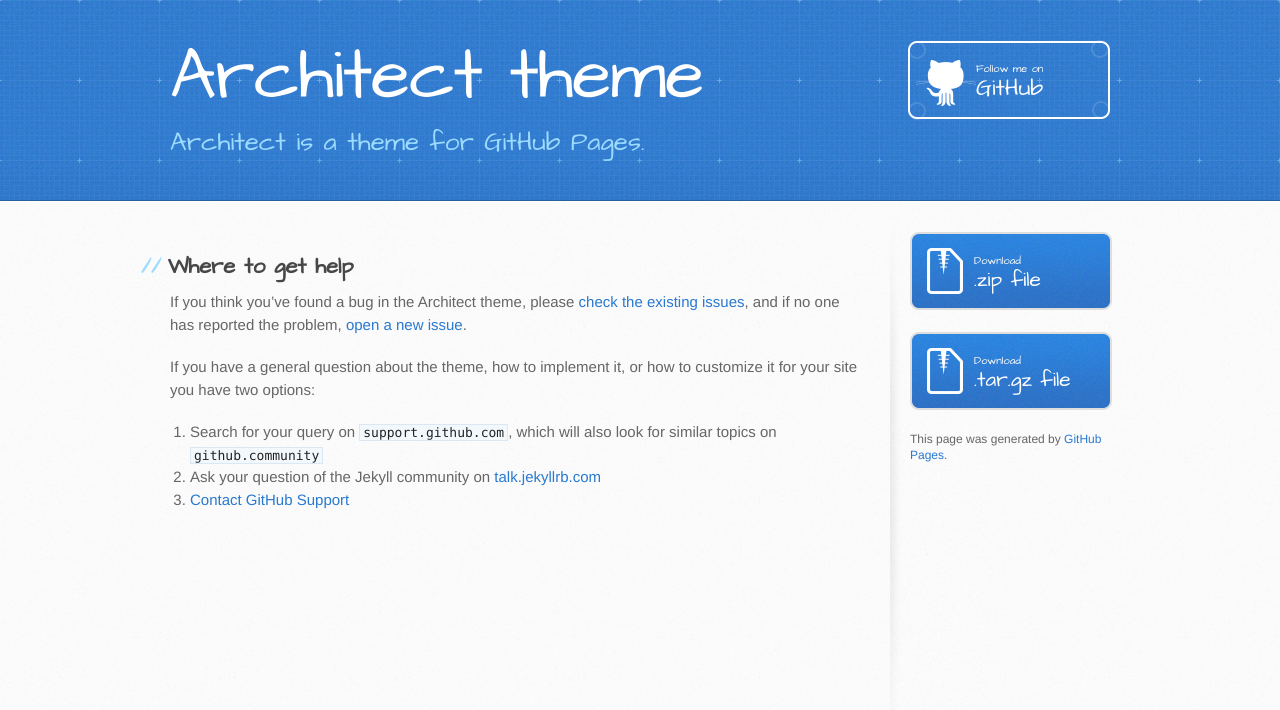
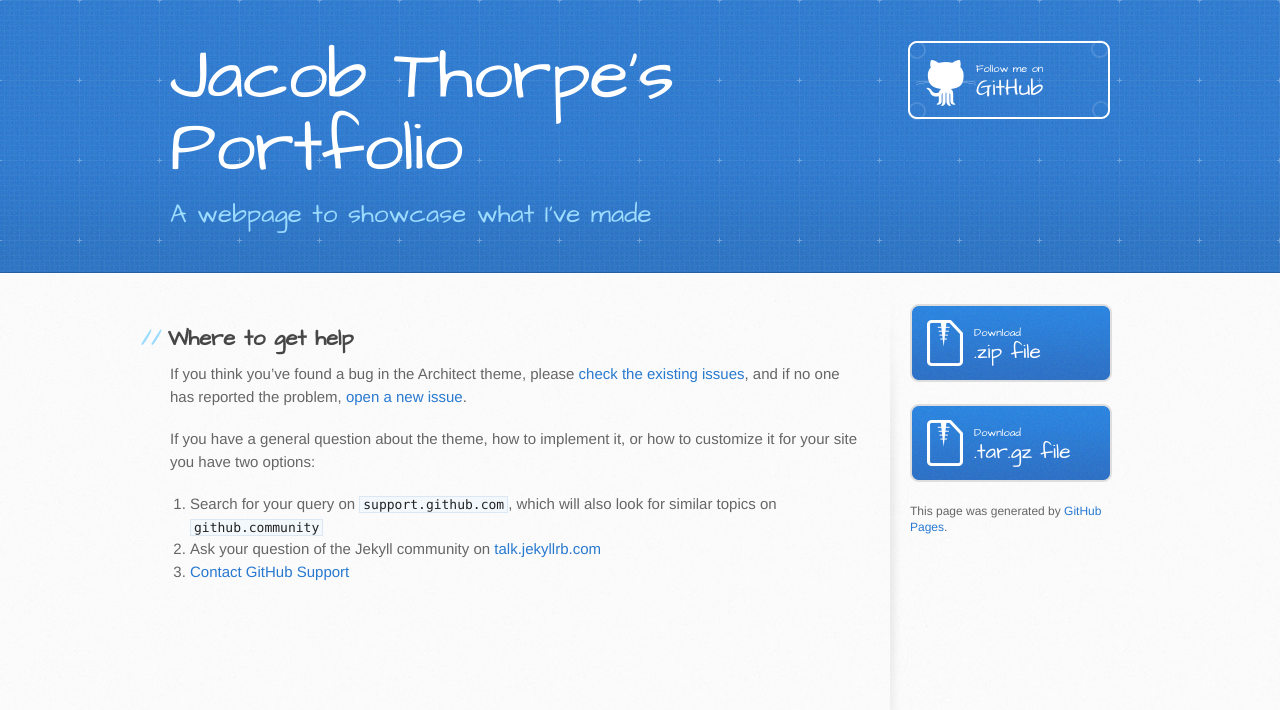
Before and after one commit to jthor999/jthor999.github.io, a Jekyll site: the page built from docs/SUPPORT.md, in a window 1280 px wide. Shown: the top 710 px of the page. Built offline with Jekyll 4.4.1, drawn with Linux system fonts in a browser that asks for light colours; our own code applies the rules of GitHub Pages for plain Markdown files.

Commit message:
tab changes
changed the title and description that shows in the tab box

```diff
--- a/_config.yml
+++ b/_config.yml
@@ -1,5 +1,5 @@
-title: Architect theme
-description: Architect is a theme for GitHub Pages.
+title: Jacob Thorpe's Portfolio
+description: A webpage to showcase what I've made
 show_downloads: true
 google_analytics:
 theme: jekyll-theme-architect
--- a/assets/css/print.scss
+++ b/assets/css/print.scss
@@ -17,7 +17,7 @@ time, mark, audio, video {
   padding: 0;
   margin: 0;
   font: inherit;
-  font-size: 100%;
+  font-size: 120%;
   vertical-align: baseline;
   border: 0;
 }
```
Also changed, not shown: 1 other file.
